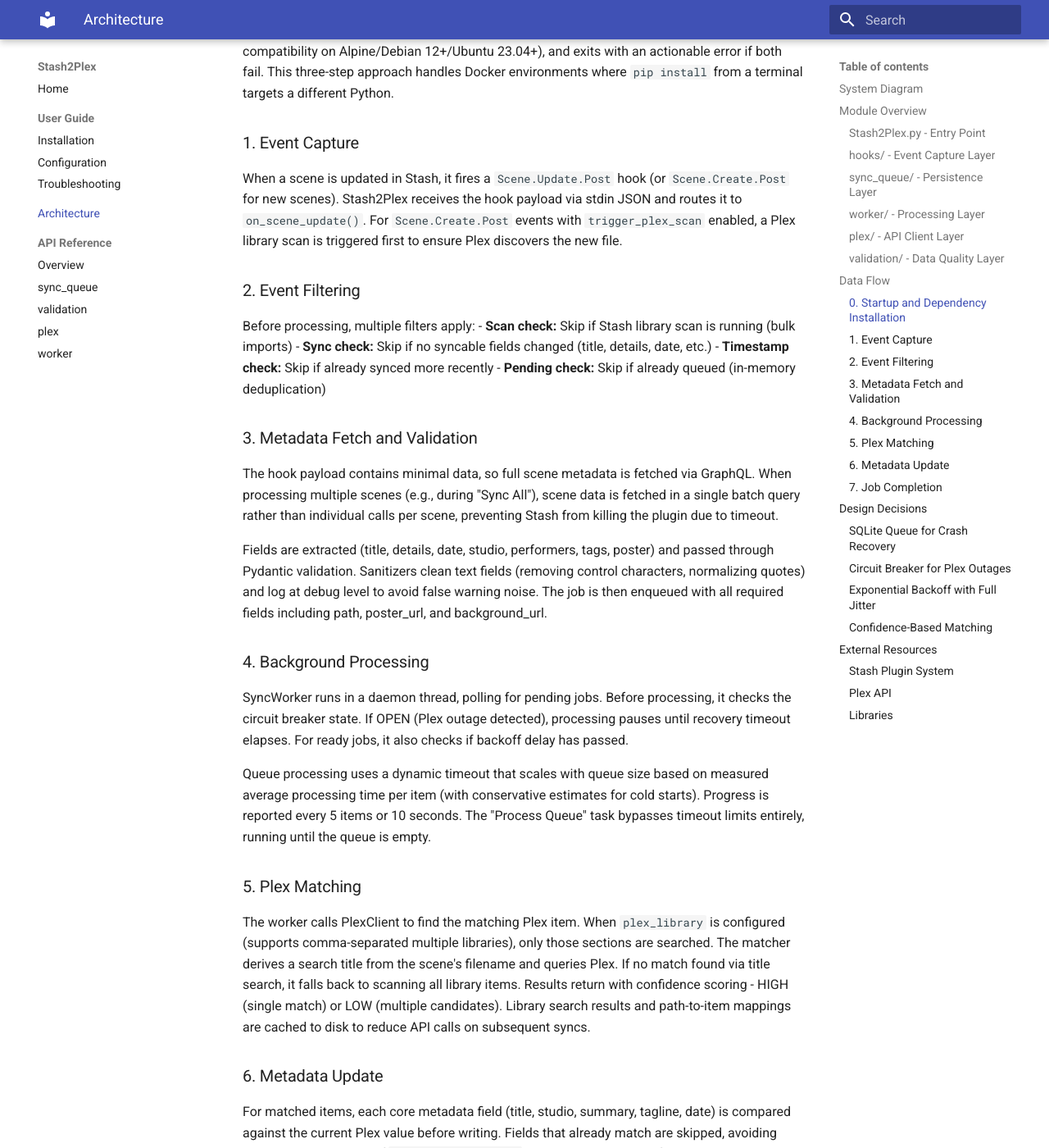
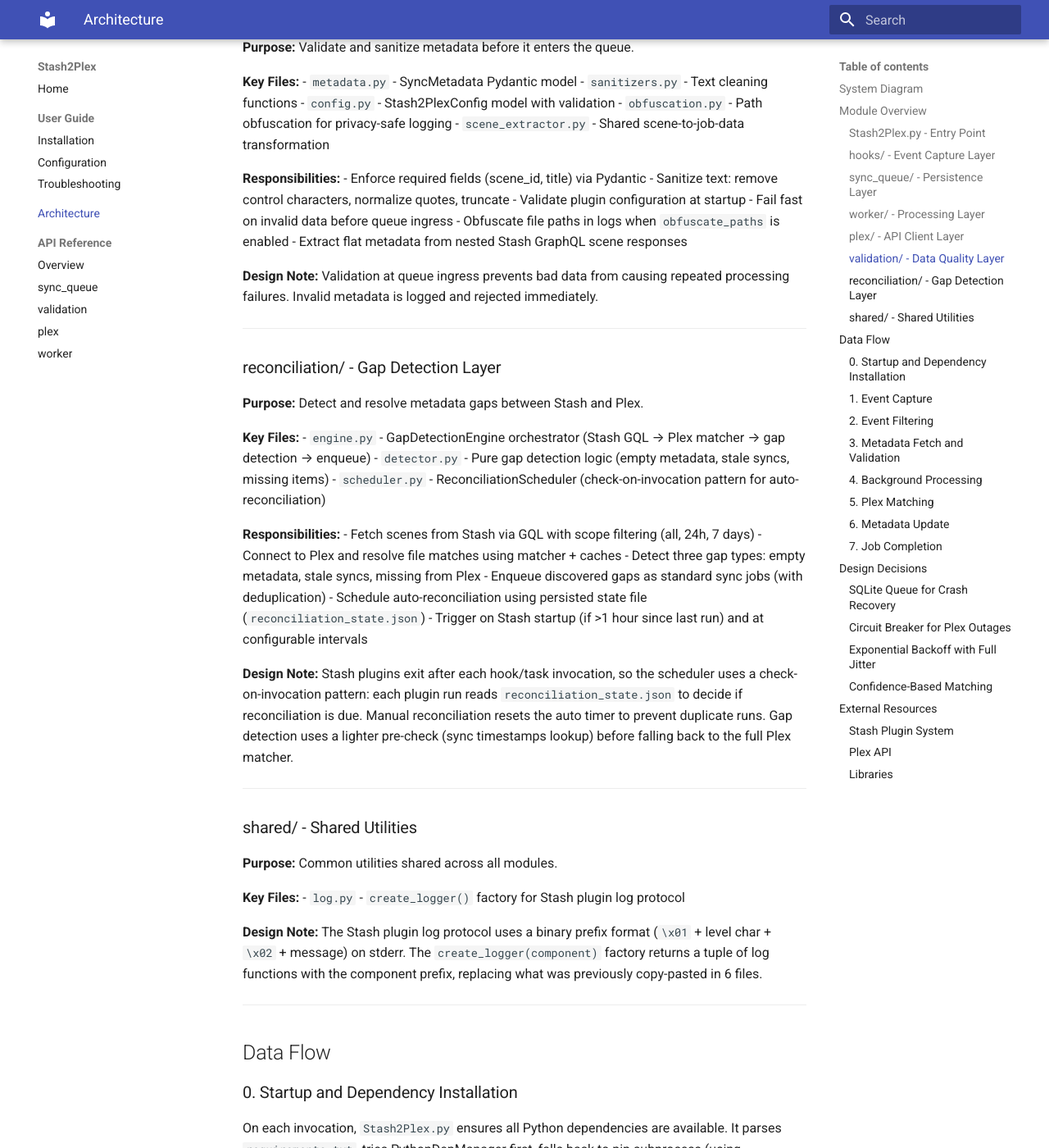
Before and after one commit to trek-e/Stash2Plex, an MkDocs documentation site: the page built from docs/ARCHITECTURE.md, in a window 1280 px wide and 1400 px high, scrolled down 4644 px. Shown: the whole window at 82% size. Built offline with MkDocs 1.6.1 and Material for MkDocs 9.7.7, drawn with Linux system fonts in a browser that asks for light colours; some of the changed text lies outside the part shown.

Commit message:
docs: update all documentation for v1.4.0-v1.4.1
- README: add reconciliation features, 3 new tasks, settings, update test badge (999+)
- config.md: add reconcile_interval and reconcile_scope settings with full docs
- ARCHITECTURE.md: add reconciliation/, shared/ modules, update diagram, bump to v1.4.1
- API reference: add reconciliation module (engine, detector, scheduler)

Co-Authored-By: Claude Opus 4.6 <noreply@anthropic.com>

````diff
--- a/docs/ARCHITECTURE.md
+++ b/docs/ARCHITECTURE.md
@@ -30,6 +30,17 @@ graph TB
             SANITIZE["sanitizers.py"]
             CONFIG["config.py<br/>Stash2PlexConfig"]
             OBFUSCATE["obfuscation.py"]
+            EXTRACTOR["scene_extractor.py"]
+        end
+
+        subgraph shared["shared/"]
+            LOGGER["log.py<br/>create_logger()"]
+        end
+
+        subgraph reconciliation["reconciliation/"]
+            ENGINE["engine.py<br/>GapDetectionEngine"]
+            DETECTOR["detector.py<br/>GapDetector"]
+            SCHEDULER["scheduler.py<br/>ReconciliationScheduler"]
         end
 
         subgraph sync_queue["sync_queue/"]
@@ -78,9 +89,25 @@ graph TB
     WORKER -->|failed jobs| DLQ
     WORKER -->|save| TIMESTAMPS
 
+    %% Reconciliation flow
+    ENTRY -->|reconcile tasks| ENGINE
+    ENGINE -->|detect gaps| DETECTOR
+    ENGINE -->|match items| MATCHER
+    ENGINE -->|enqueue gaps| QUEUE
+    SCHEDULER -->|check if due| ENGINE
+    ENTRY -->|startup/hook| SCHEDULER
+
+    %% Shared utilities
+    LOGGER -.->|logging| ENTRY
+    LOGGER -.->|logging| HANDLER
+    LOGGER -.->|logging| WORKER
+    EXTRACTOR -.->|extract metadata| HANDLER
+    EXTRACTOR -.->|extract metadata| ENGINE
+
     %% Configuration
     CONFIG -.->|configure| WORKER
     CONFIG -.->|configure| CLIENT
+    CONFIG -.->|configure| ENGINE
 ```
 
 ---
@@ -100,9 +127,10 @@ graph TB
 
 **Tasks handled:**
 - `all` / `recent` - Bulk sync scenes to Plex (skips scenes already synced since last update)
-- `queue_status` - View pending and DLQ counts
+- `queue_status` - View pending/DLQ counts and reconciliation history
 - `clear_queue` / `clear_dlq` / `purge_dlq` - Queue management
 - `process_queue` - Foreground processing until empty (no timeout)
+- `reconcile_all` / `reconcile_recent` / `reconcile_7days` - Gap detection and enqueue
 
 **Design Note:** Dependencies are parsed from `requirements.txt` with a small override map for packages where import names differ from pip names. This avoids hardcoding the dependency list in multiple places.
 
@@ -196,6 +224,7 @@ graph TB
 - `sanitizers.py` - Text cleaning functions
 - `config.py` - Stash2PlexConfig model with validation
 - `obfuscation.py` - Path obfuscation for privacy-safe logging
+- `scene_extractor.py` - Shared scene-to-job-data transformation
 
 **Responsibilities:**
 - Enforce required fields (scene_id, title) via Pydantic
@@ -203,8 +232,41 @@ graph TB
 - Validate plugin configuration at startup
 - Fail fast on invalid data before queue ingress
 - Obfuscate file paths in logs when `obfuscate_paths` is enabled
+- Extract flat metadata from nested Stash GraphQL scene responses
 
 **Design Note:** Validation at queue ingress prevents bad data from causing repeated processing failures. Invalid metadata is logged and rejected immediately.
+
+---
+
+### reconciliation/ - Gap Detection Layer
+
+**Purpose:** Detect and resolve metadata gaps between Stash and Plex.
+
+**Key Files:**
+- `engine.py` - GapDetectionEngine orchestrator (Stash GQL → Plex matcher → gap detection → enqueue)
+- `detector.py` - Pure gap detection logic (empty metadata, stale syncs, missing items)
+- `scheduler.py` - ReconciliationScheduler (check-on-invocation pattern for auto-reconciliation)
+
+**Responsibilities:**
+- Fetch scenes from Stash via GQL with scope filtering (all, 24h, 7 days)
+- Connect to Plex and resolve file matches using matcher + caches
+- Detect three gap types: empty metadata, stale syncs, missing from Plex
+- Enqueue discovered gaps as standard sync jobs (with deduplication)
+- Schedule auto-reconciliation using persisted state file (`reconciliation_state.json`)
+- Trigger on Stash startup (if >1 hour since last run) and at configurable intervals
+
+**Design Note:** Stash plugins exit after each hook/task invocation, so the scheduler uses a check-on-invocation pattern: each plugin run reads `reconciliation_state.json` to decide if reconciliation is due. Manual reconciliation resets the auto timer to prevent duplicate runs. Gap detection uses a lighter pre-check (sync timestamps lookup) before falling back to the full Plex matcher.
+
+---
+
+### shared/ - Shared Utilities
+
+**Purpose:** Common utilities shared across all modules.
+
+**Key Files:**
+- `log.py` - `create_logger()` factory for Stash plugin log protocol
+
+**Design Note:** The Stash plugin log protocol uses a binary prefix format (`\x01` + level char + `\x02` + message) on stderr. The `create_logger(component)` factory returns a tuple of log functions with the component prefix, replacing what was previously copy-pasted in 6 files.
 
 ---
 
@@ -318,4 +380,4 @@ On permanent error: job goes directly to dead letter queue without retry.
 
 ---
 
-*Architecture overview for Stash2Plex plugin developers — v1.3.3*
+*Architecture overview for Stash2Plex plugin developers — v1.4.1*
````
Also changed, not shown: README.md (+10 -3 lines), docs/api/index.md (+1 -0 lines), docs/api/reconciliation.md (added, +63 -0 lines), docs/config.md (+52 -0 lines).
